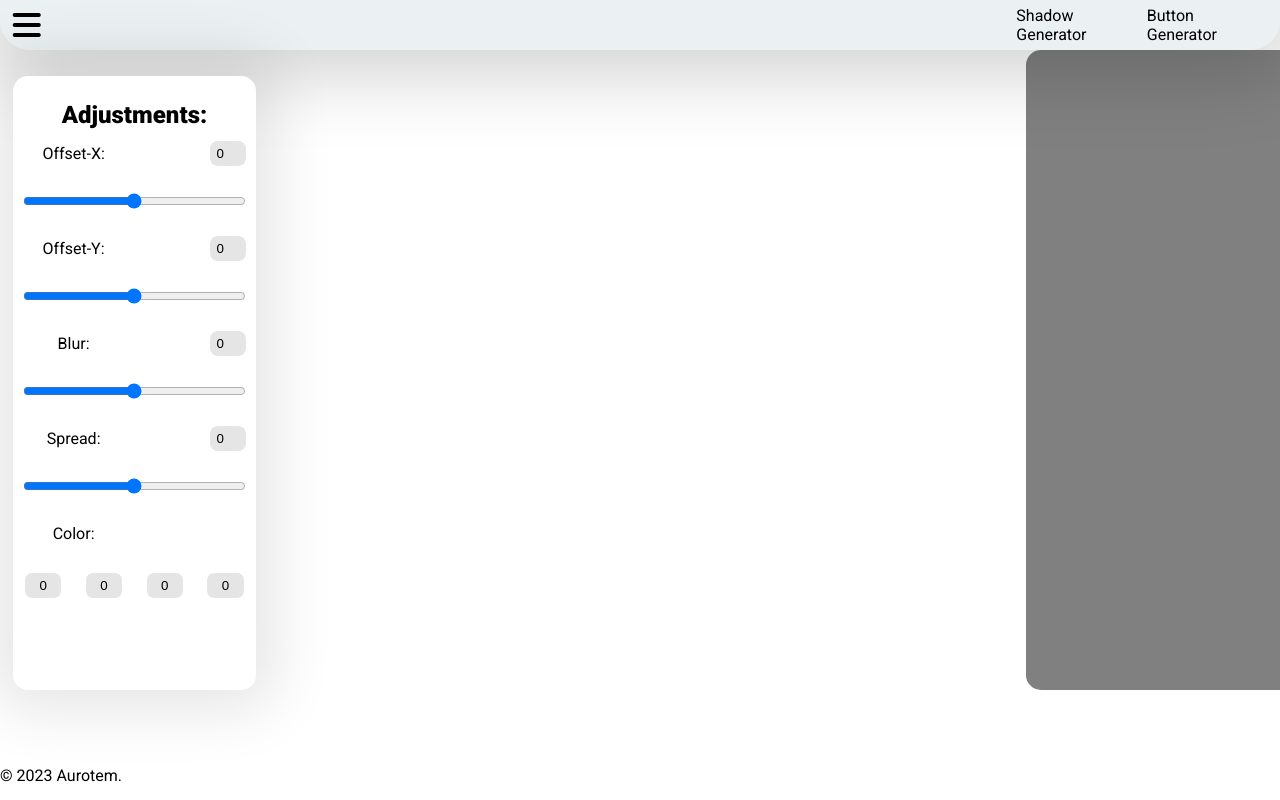
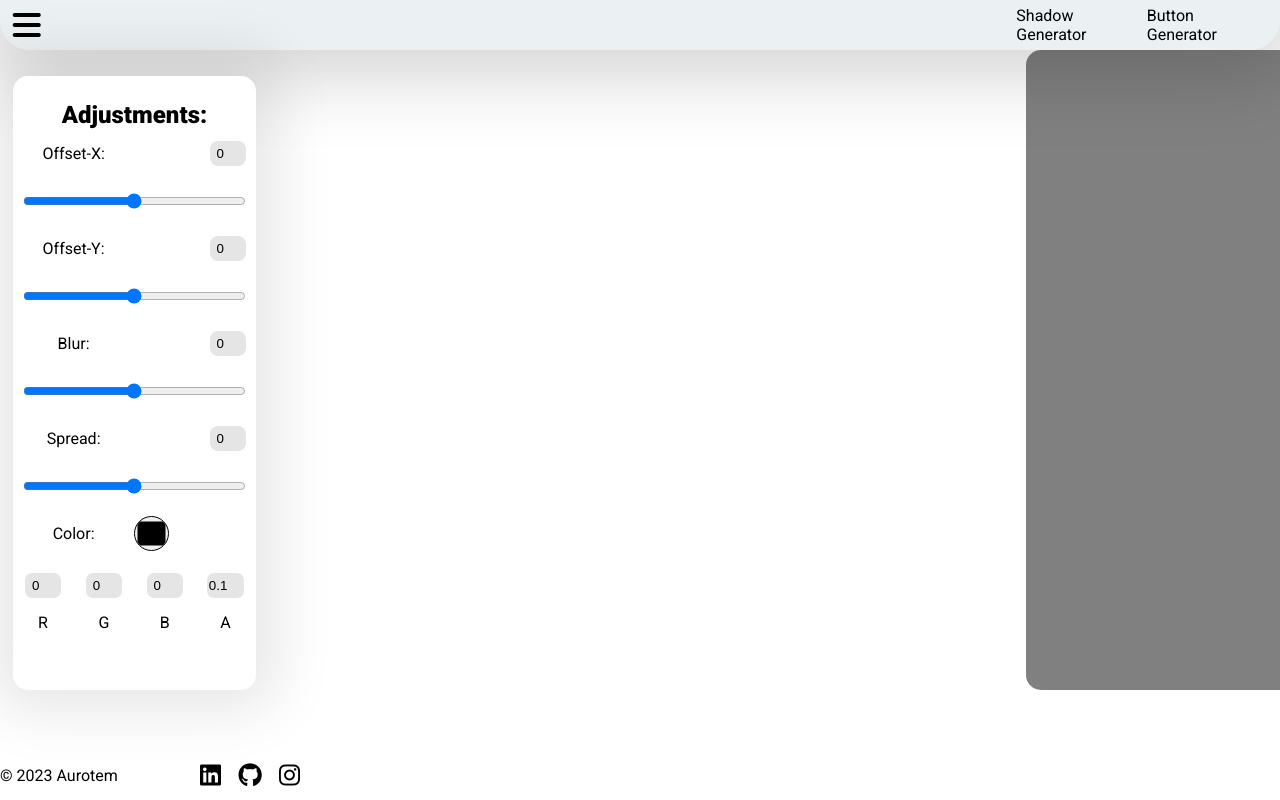
Before and after one commit to Aurotem/Shadow-Generator, a plain HTML site: page index.html in a window 1280 px wide. Drawn offline with Linux system fonts and the light colour scheme.

Commit message:
Still style changes

```diff
--- a/index.html
+++ b/index.html
@@ -52,13 +52,7 @@
           <label class="shadow-label" for="b-n">Blur:</label>
           <input class="shadow-value" type="number" id="b-n" value="0" />
         </div>
-        <input
-          class="shadow-adjust"
-          type="range"
-          min="-100"
-          max="100"
-          id="b-s"
-        />
+        <input class="shadow-adjust" type="range" min="0" max="100" id="b-s" />
         <div class="adjust-header-number">
           <label class="shadow-label" for="s-n">Spread:</label>
           <input class="shadow-value" type="number" id="s-n" value="0" />
@@ -72,14 +66,45 @@
         />
         <div class="adjust-header-number">
           <label class="shadow-label" for="color">Color:</label>
+          <input
+            class="clr-value clr-hex"
+            type="color"
+            name="colorInput"
+            id="color"
+          />
         </div>
-        <div class="color-inputs">
-          <input id="r" class="shadow-adjust clr" type="text" value="0" />
-          <input id="g" class="shadow-adjust clr" type="text" value="0" />
-          <input id="b" class="shadow-adjust clr" type="text" value="0" />
-          <input id="a" class="shadow-adjust clr" type="text" value="0" />
+        <div class="--color -inputs">
+          <input
+            class="clr-value shadow-adjust clr"
+            id="r"
+            type="number"
+            value="0"
+          />
+          <input
+            class="clr-value shadow-adjust clr"
+            id="g"
+            type="number"
+            value="0"
+          />
+          <input
+            class="clr-value shadow-adjust clr"
+            id="b"
+            type="number"
+            value="0"
+          />
+          <input
+            class="clr-value shadow-adjust clr"
+            id="a"
+            type="number"
+            value="0.1"
+          />
         </div>
-
+        <div class="--color -labels">
+          <label for="r">R</label>
+          <label for="g">G</label>
+          <label for="b">B</label>
+          <label for="a">A</label>
+        </div>
       </div>
 
       <!-- Monitor -->
@@ -91,7 +116,21 @@
       <div class="other-adjustments"></div>
     </section>
 
-    <footer>&copy 2023 Aurotem.</footer>
+    <footer>
+      <span
+        >&copy 2023 Aurotem
+        <div class="links">
+          <a href="https://www.linkedin.com/in/melikcan-fidan/"
+            ><i class="fa-brands fa-linkedin fa-xl" style="color: #000000"></i
+          ></a>
+          <a href="https://github.com/Aurotem"
+            ><i class="fa-brands fa-github fa-xl" style="color: #000000"></i
+          ></a>
+          <a href="https://www.instagram.com/melihcanfidan/"
+            ><i class="fa-brands fa-instagram fa-xl" style="color: #000000"></i
+          ></a></div
+      ></span>
+    </footer>
 
     <!-- Javascript file -->
     <script src="./index.js"></script>
--- a/index.js
+++ b/index.js
@@ -6,6 +6,9 @@ const dullObject = document.getElementById("dullObject");
 // Adjust instruments
 const ranges = document.querySelectorAll(".shadow-adjust");
 const values = document.querySelectorAll(".shadow-value");
+
+// Color Section
+const colors = document.querySelectorAll(".clr-value");
 
 for (let i = 0; i < values.length; i++) {
   values[i].addEventListener("input", function () {
@@ -26,10 +29,18 @@ for (let i = 0; i < values.length; i++) {
   });
 }
 
-for (let i = 0; i < ranges.length; i++) {
-
+for (let i = 0; i < colors.length; i++) {
+  colors[i].addEventListener("input", function() {
+    const red = parseInt(colors[0].value.substr(1,2), 16);
+    const green = parseInt(colors[0].value.substr(3,2), 16);
+    const blue = parseInt(colors[0].value.substr(5,2), 16);
+    colors[1].value = red;
+    colors[2].value = green;
+    colors[3].value = blue;
+    monitorize();
+  })
 }
 
 const monitorize = function () {
-  dullObject.style.boxShadow = `${values[0].value}px ${values[1].value}px ${values[2].value}px ${values[3].value}px rgb(${color.value})`;
+  dullObject.style.boxShadow = `${values[0].value}px ${values[1].value}px ${values[2].value}px ${values[3].value}px rgb(${colors[1].value}, ${colors[2].value}, ${colors[3].value}, ${colors[4].value})`;
 };
--- a/style.css
+++ b/style.css
@@ -1,5 +1,5 @@
 /*! Font Family */
-@import url('https://fonts.googleapis.com/css2?family=Roboto:ital,wght@0,100;0,300;0,400;0,900;1,100;1,300&display=swap');
+@import url("https://fonts.googleapis.com/css2?family=Roboto:ital,wght@0,100;0,300;0,400;0,900;1,100;1,300&display=swap");
 
 /*! Reset Values */
 * {
@@ -11,12 +11,22 @@
 /*! Page Default Parts */
 body {
   height: 100dvh;
-  font-family: 'Roboto', sans-serif;
+  font-family: "Roboto", sans-serif;
 }
 footer {
   position: absolute;
   bottom: 15px;
   display: flex;
+}
+footer span {
+  display: flex;
+  justify-content: space-between;
+  width: 300px;
+}
+footer .links {
+  display: flex;
+  justify-content: space-between;
+  width: 100px;
 }
 
 /*! Navbar */
@@ -107,7 +117,7 @@ nav ul {
   margin: 0 10px 0 0;
 }
 /*! Color Adjustment Section */
-.color-inputs {
+.--color {
   display: flex;
   justify-content: space-around;
 }
@@ -119,3 +129,13 @@ nav ul {
   background-color: rgba(0, 0, 0, 0.1);
   text-align: center;
 }
+.-labels {
+  margin-bottom: 10px;
+}
+
+#color {
+  border-radius: 100%;
+  height: 35px;
+  width: 35px;
+  size: 10px;
+}
```
